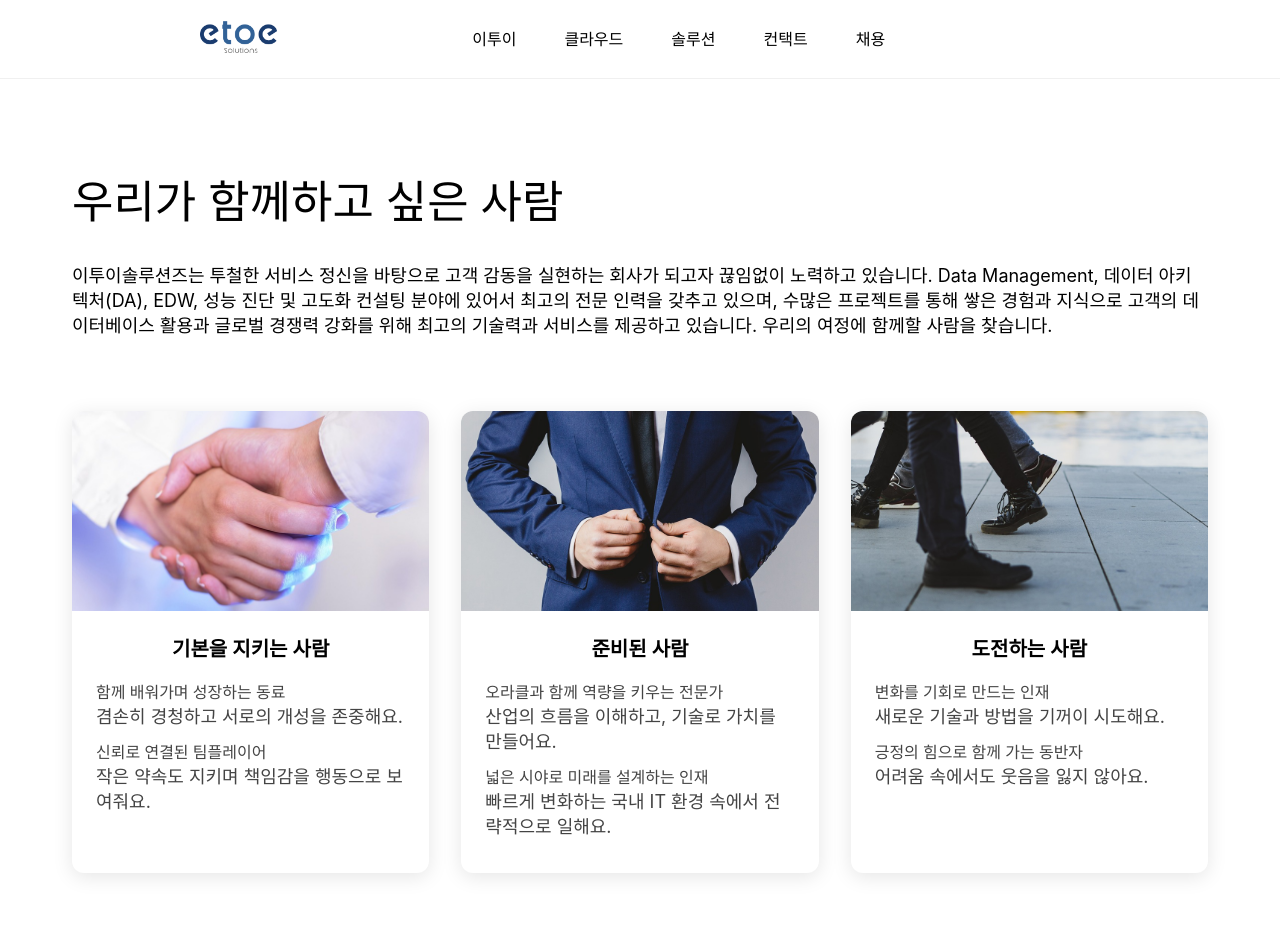
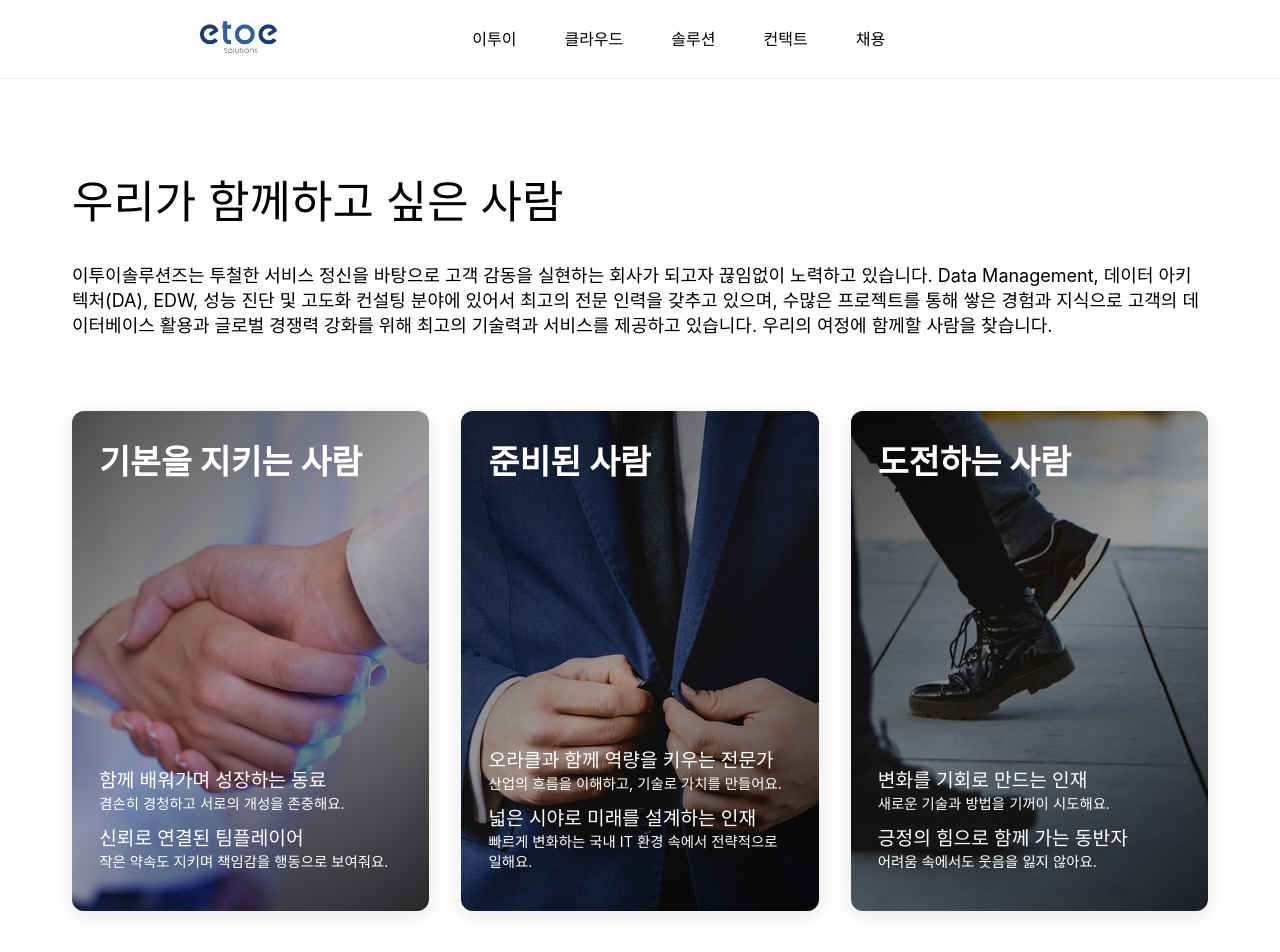
Before and after one commit to Gamddalki/ETOE-solutions, a React (Create React App) app in the folder etoesolutions/: page /recruit in a window 1280 px wide. Shown: the top 952 px of the page. Built offline with nearby package versions, Linux system fonts and the light colour scheme; a web font is replaced by a local one.

Commit message:
💄 UI : update CardBoard UI

```diff
--- a/etoesolutions/src/Components/CardBoard.js
+++ b/etoesolutions/src/Components/CardBoard.js
@@ -6,9 +6,12 @@ const CardBoardContainer = styled.div`
   gap: 2rem;
   margin: 2rem 0;
 
-  @media (max-width: 768px) {
+  @media (max-width: ${(props) => props.theme.breakpoints.desktop}) {
     grid-template-columns: 1fr;
     gap: 1.5rem;
+    justify-items: center;
+    max-width: 400px;
+    margin: 2rem auto;
   }
 `;
 
@@ -19,46 +22,109 @@ const Card = styled.div`
   overflow: hidden;
   transition: transform 0.3s ease, box-shadow 0.3s ease;
   cursor: pointer;
+  position: relative;
+  height: 500px;
+  width: 100%;
 
   &:hover {
     transform: translateY(-5px);
     box-shadow: 0 8px 30px ${(props) => props.theme.colors.shadowHover};
   }
+
+  @media (max-width: ${(props) => props.theme.breakpoints.tablet}) {
+    height: 400px;
+    width: 100%;
+  }
 `;
 
 const CardImage = styled.div`
   width: 100%;
-  height: 200px;
+  height: 100%;
   background-image: ${(props) => `url(${props.image})`};
   background-size: cover;
   background-position: center;
   background-repeat: no-repeat;
+  position: absolute;
+  top: 0;
+  left: 0;
+  z-index: 1;
+`;
+
+const CardOverlay = styled.div`
+  position: absolute;
+  top: 0;
+  left: 0;
+  right: 0;
+  bottom: 0;
+  background: linear-gradient(
+    135deg,
+    rgba(0, 0, 0, 0.7) 0%,
+    rgba(0, 0, 0, 0.3) 50%,
+    rgba(0, 0, 0, 0.8) 100%
+  );
+  z-index: 2;
 `;
 
 const CardContent = styled.div`
-  padding: 1.5rem;
+  position: relative;
+  z-index: 3;
+  height: 100%;
+  display: flex;
+  flex-direction: column;
+  justify-content: space-between;
+  padding: 1.7rem;
+  color: white;
+
+  @media (max-width: 768px) {
+    padding: 1.2rem;
+  }
 `;
 
-const CardTitle = styled.h4`
-  font-size: 1.25rem;
-  font-weight: 600;
-  color: ${(props) => props.theme.colors.headerText};
-  margin-bottom: 1rem;
-  text-align: center;
+const CardHeader = styled.div`
+  .card-title {
+    font-size: 2.1rem;
+    font-weight: 700;
+    color: white;
+    margin-bottom: 0.5rem;
+
+    @media (max-width: 768px) {
+      font-size: 1.7rem;
+      font-weight: 500;
+      margin-bottom: 0.2rem;
+    }
+  }
+
+  .card-subtitle {
+    font-size: 1.2rem;
+    font-weight: 400;
+    color: rgba(255, 255, 255, 0.9);
+    margin-bottom: 0;
+
+    @media (max-width: 768px) {
+      font-size: 1rem;
+    }
+  }
 `;
 
 const CardText = styled.div`
-  font-size: 0.95rem;
-  color: ${(props) => props.theme.colors.headerSubText};
-  text-align: left;
+  color: white;
+
+  b {
+    font-weight: 500;
+    font-size: 1.2rem;
+    @media (max-width: 768px) {
+      font-size: 1.1rem;
+    }
+  }
 
   span {
     display: block;
-    margin-bottom: 0.6rem;
-  }
-  b {
-    font-weight: 500;
-    font-size: 1rem;
+    margin-bottom: 0.7rem;
+    font-weight: 400;
+    font-size: 0.9rem;
+    @media (max-width: 768px) {
+      font-size: 0.8rem;
+    }
   }
 `;
 
@@ -68,8 +134,14 @@ function CardBoard({ cards }) {
       {cards.map((card, index) => (
         <Card key={index}>
           <CardImage image={card.image} />
+          <CardOverlay />
           <CardContent>
-            <CardTitle>{card.title}</CardTitle>
+            <CardHeader>
+              <div className="card-title">{card.title}</div>
+              {card.subtitle && (
+                <div className="card-subtitle">{card.subtitle}</div>
+              )}
+            </CardHeader>
             <CardText>{card.content}</CardText>
           </CardContent>
         </Card>
```
